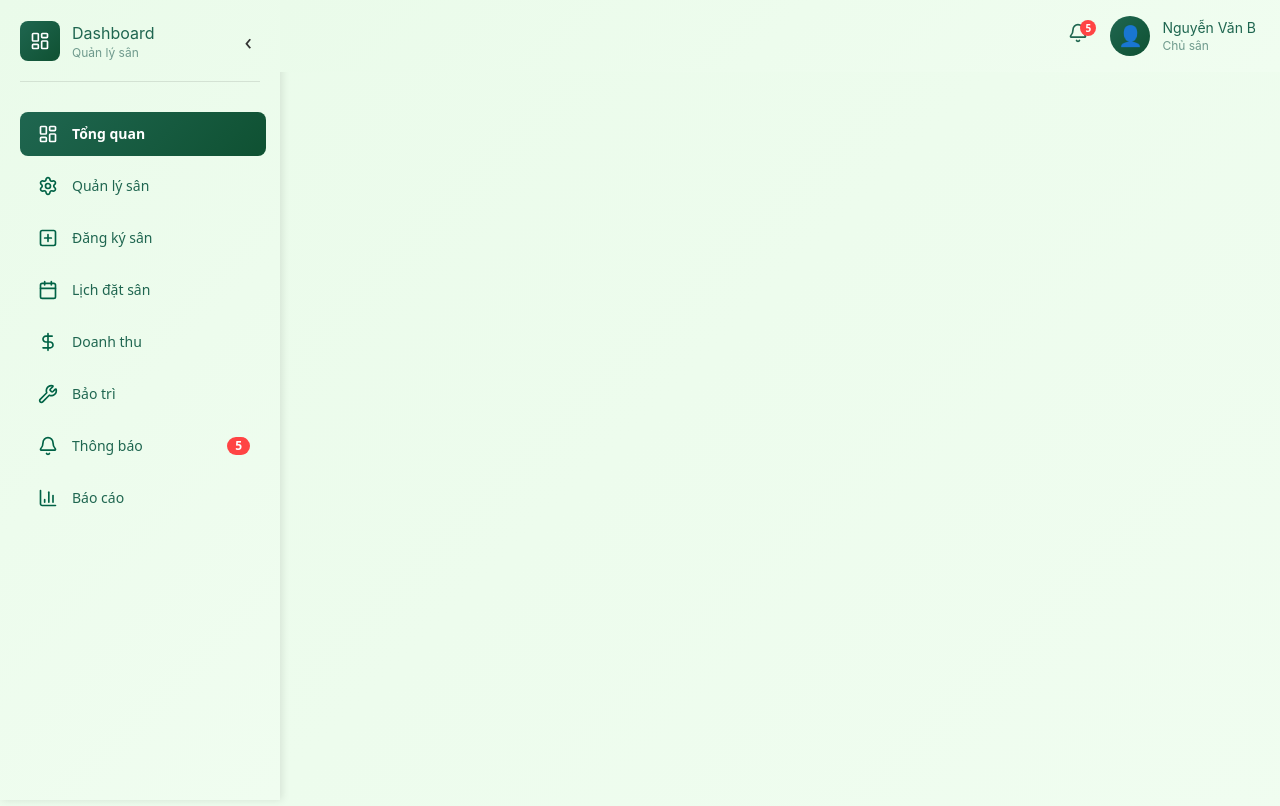
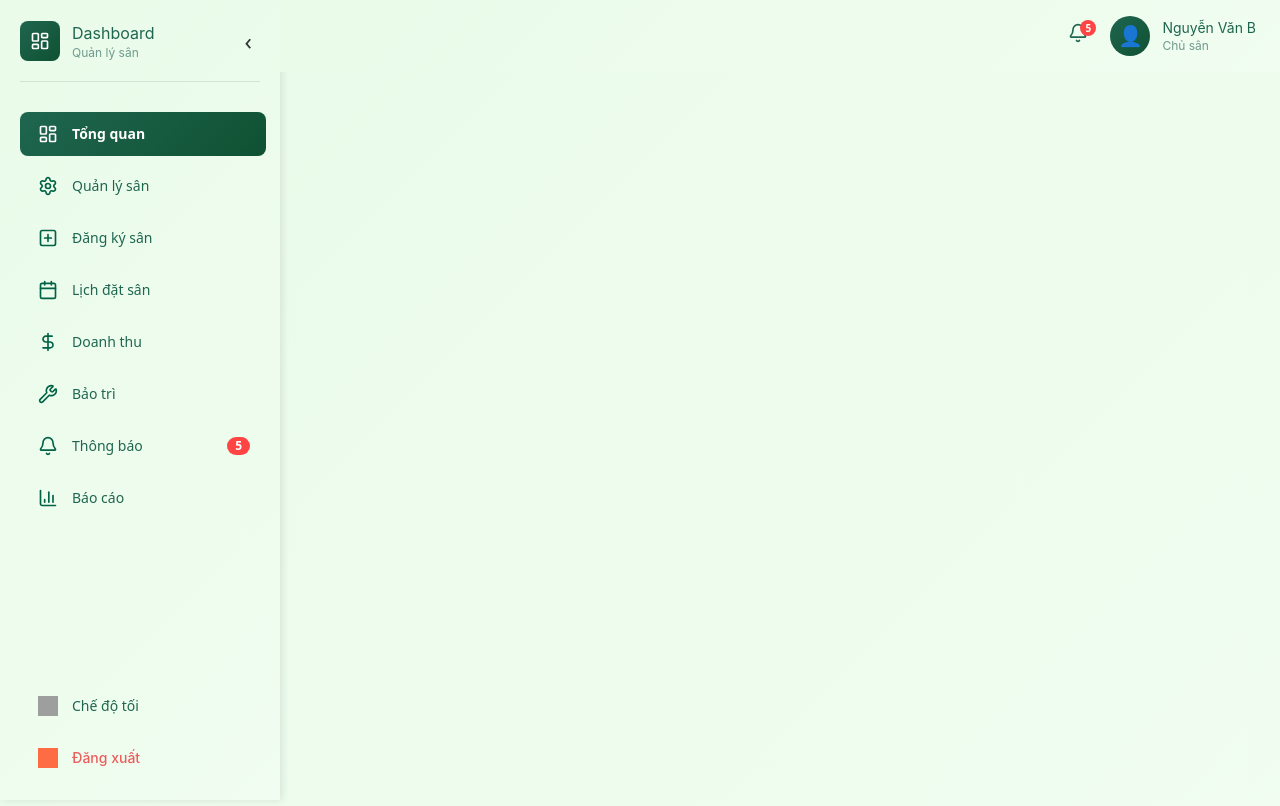
Before and after one commit to mobile-251/football-booking, a React (Vite) app in the folder web-app/: page / in a window 1280 px wide. Shown: the top 806 px of the page. Built offline with nearby package versions, Linux system fonts and the light colour scheme; grey boxes are pictures that could not be loaded.

Commit message:
update layout

```diff
--- a/web-app/src/components/Sidebar/Sidebar.css
+++ b/web-app/src/components/Sidebar/Sidebar.css
@@ -172,3 +172,51 @@
     display: flex;
     align-items: center;
 }
+
+
+.sidebar-footer {
+    margin-top: auto;
+    /* đẩy xuống đáy */
+    display: flex;
+    flex-direction: column;
+    gap: 8px;
+}
+
+.sidebar-footer-item {
+    display: flex;
+    align-items: center;
+
+    width: 246px;
+    height: 44px;
+
+    padding-left: 16px;
+    padding-right: 16px;
+    gap: 12px;
+
+    border-radius: 8px;
+    cursor: pointer;
+
+    transition: background 0.2s ease;
+    color: #1F6650;
+}
+
+.sidebar-footer-item:hover {
+    background: rgba(0, 0, 0, 0.05);
+}
+
+.sidebar-footer-item.logout {
+    color: #EA5E5E;
+}
+
+.sidebar-footer-item.logout .menu-label {
+    color: #EA5E5E;
+    font-family: 'Inter', sans-serif;
+    font-size: 14px;
+    font-style: normal;
+    font-weight: 500;
+    line-height: 20px;
+}
+
+.sidebar-footer-item.logout img {
+    filter: brightness(0) saturate(100%) invert(47%) sepia(87%) saturate(748%) hue-rotate(331deg);
+}
--- a/web-app/src/components/Sidebar/Sidebar.tsx
+++ b/web-app/src/components/Sidebar/Sidebar.tsx
@@ -7,7 +7,8 @@ import DTIcon from '../../assets/DT.svg'
 import BTIcon from '../../assets/BT.svg'
 import TBIcon from '../../assets/TB.svg'
 import BCIcon from '../../assets/BC.svg'
-
+import DarkIcon from '../../assets/Dark.svg'
+import LogOutIcon from '../../assets/LogOut.svg'
 
 interface SidebarProps {
   activeMenuItem: string
@@ -28,6 +29,7 @@ function Sidebar({ activeMenuItem, onMenuItemClick }: SidebarProps) {
 
   return (
     <div className="sidebar">
+
       <div className="sidebar-header">
         <div className="sidebar-title">
           <div className="dashboard-icon active">
@@ -57,6 +59,22 @@ function Sidebar({ activeMenuItem, onMenuItemClick }: SidebarProps) {
           </div>
         ))}
       </nav>
+
+      <div className="sidebar-footer">
+        <div className="sidebar-footer-item">
+          <span className="menu-icon">
+            <img src={DarkIcon} alt="Dark mode" />
+          </span>
+          <span className="menu-label">Chế độ tối</span>
+        </div>
+
+        <div className="sidebar-footer-item logout">
+          <span className="menu-icon">
+            <img src={LogOutIcon} alt="Logout" />
+          </span>
+          <span className="menu-label">Đăng xuất</span>
+        </div>
+      </div>
     </div>
   )
 }
```
